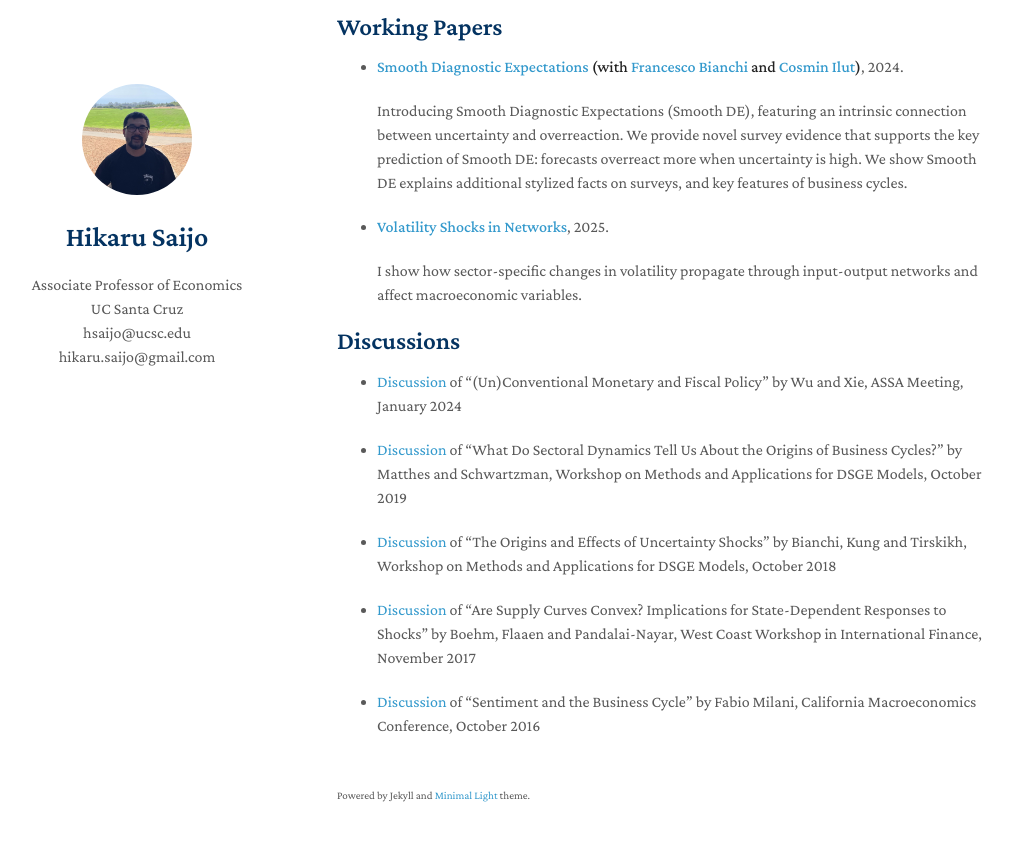
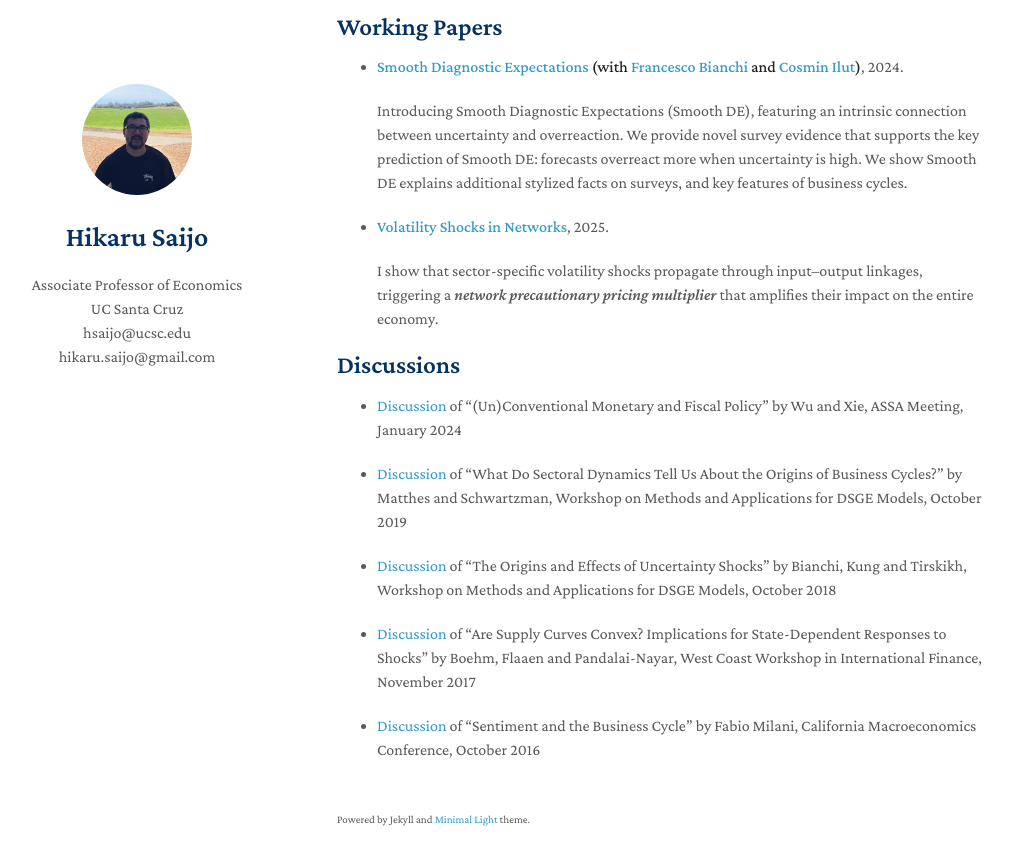
Before and after one commit to hsaijo/hsaijo.github.io, a Jekyll site: the page built from index.md, in a window 1280 px wide and 900 px high, scrolled down 1478 px. Shown: the top 865 px of the window, without its empty margins (133-1145 px from the left). Built offline with Jekyll 4.4.1, drawn with Linux system fonts in a browser that asks for light colours; nearby versions of some CDN libraries; a style sheet for code colours, icons or effects is not loaded.

Commit message:
Update index.md

```diff
--- a/index.md
+++ b/index.md
@@ -71,7 +71,7 @@ Pronunciation: He-Ka-Ru Sigh-Joe (Ka as in Kamala)
 
 * **[Volatility Shocks in Networks](http://hsaijo.github.io/files/volatility_network.pdf)**, 2025.
 
-  I show how sector-specific changes in volatility propagate through input-output networks and affect macroeconomic variables.
+  I show that sector-specific volatility shocks propagate through input–output linkages, triggering a *network precautionary pricing multiplier* that amplifies their impact on the entire economy.
 
 
 ## Discussions
```
